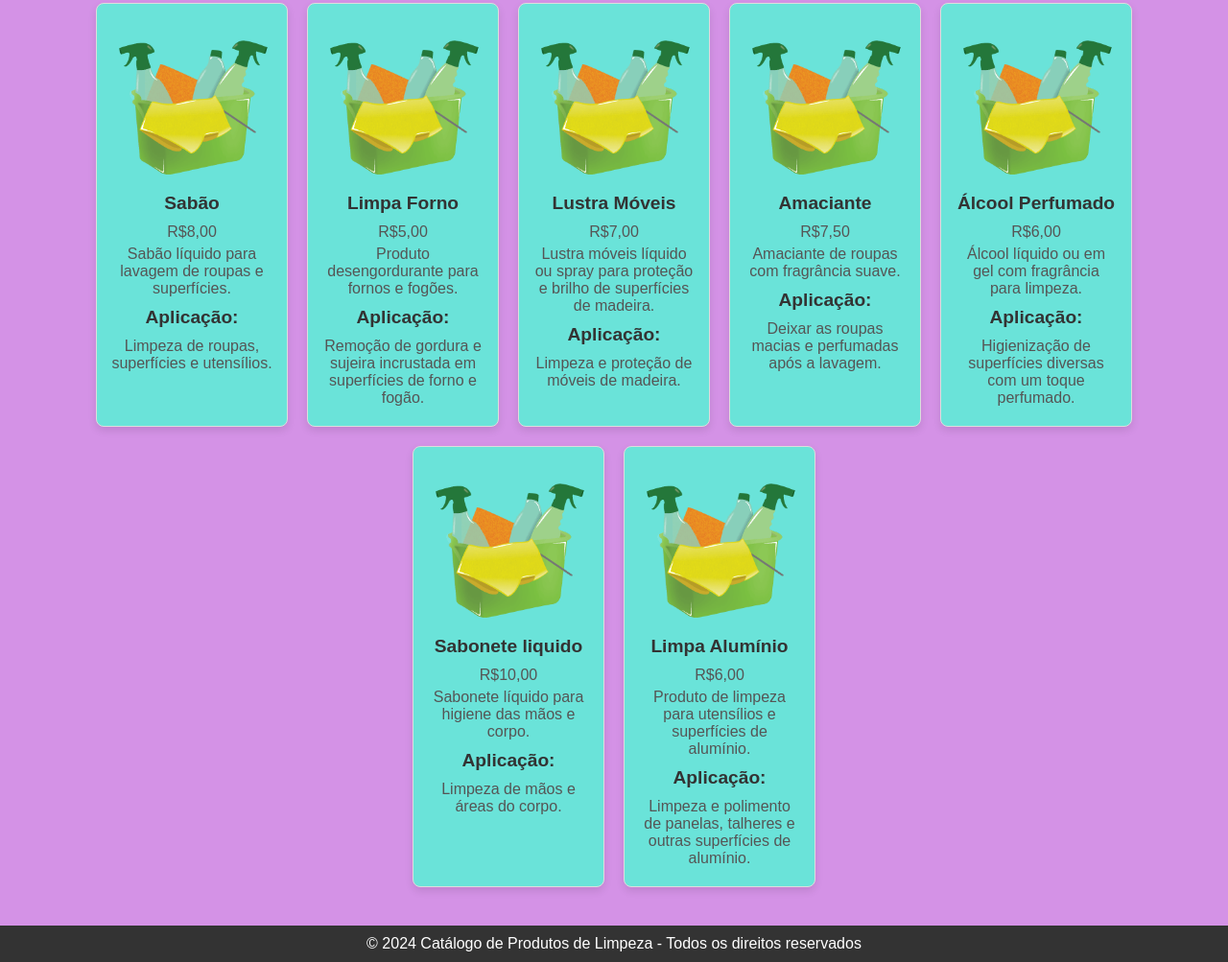
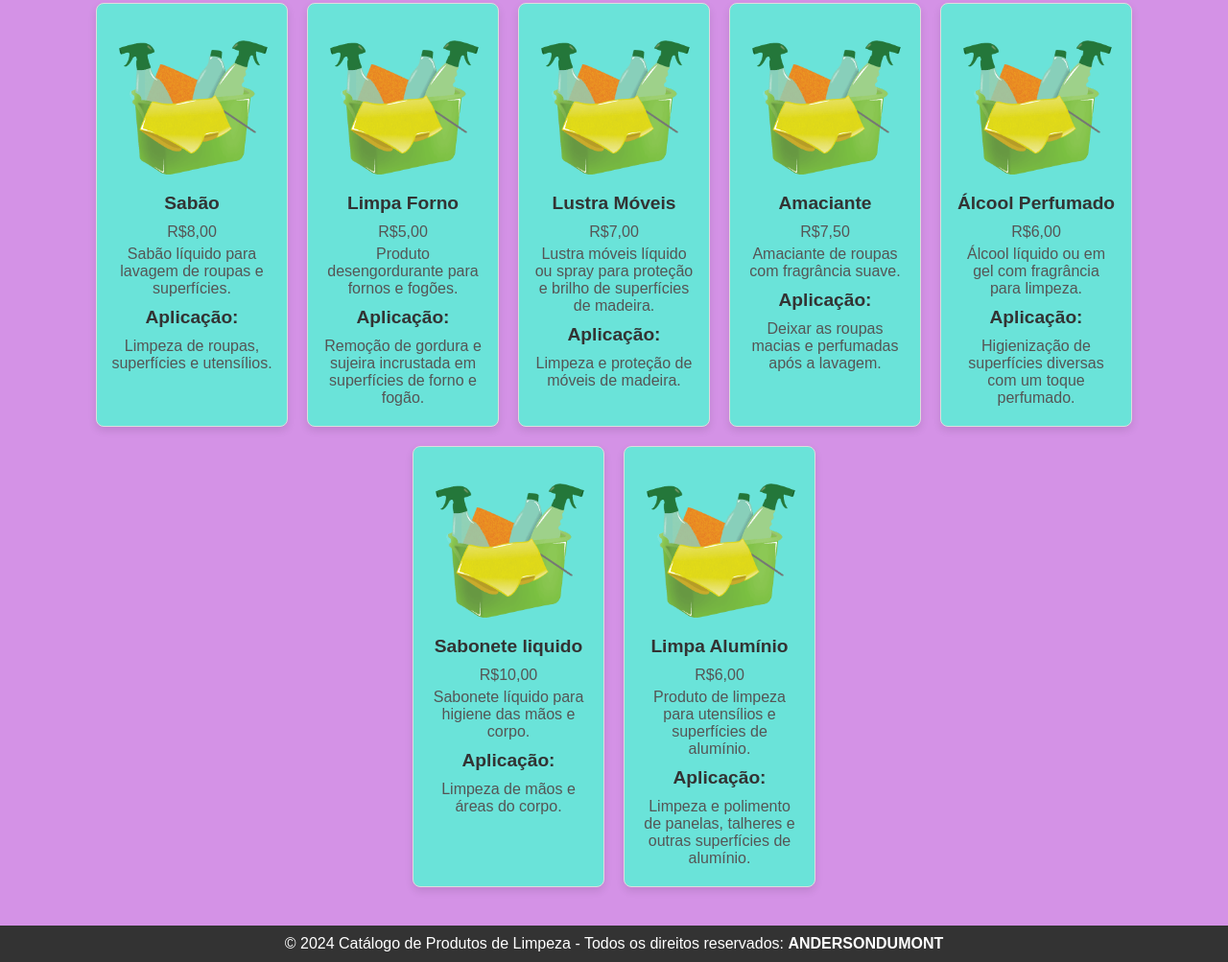
Before and after one commit to AndersDumon/ProjectExt, a plain HTML site: page index.html in a window 1280 px wide. Shown: the part 659-1662 px from the top of the page at 96% size. Drawn offline with Linux system fonts and the light colour scheme.

Commit message:
direitos reservados

```diff
--- a/index.html
+++ b/index.html
@@ -128,7 +128,7 @@
     </section>
 
     <footer>
-        <p>&copy; 2024 Catálogo de Produtos de Limpeza - Todos os direitos reservados</p>
+        <p>&copy; 2024 Catálogo de Produtos de Limpeza - Todos os direitos reservados: <strong>ANDERSONDUMONT</strong></p>
     </footer>
 </body>
 </html>
```
